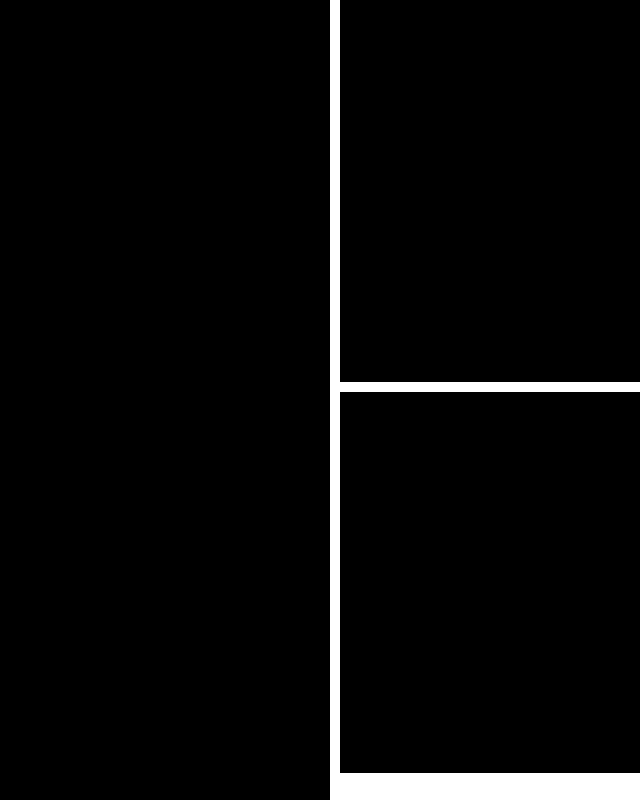
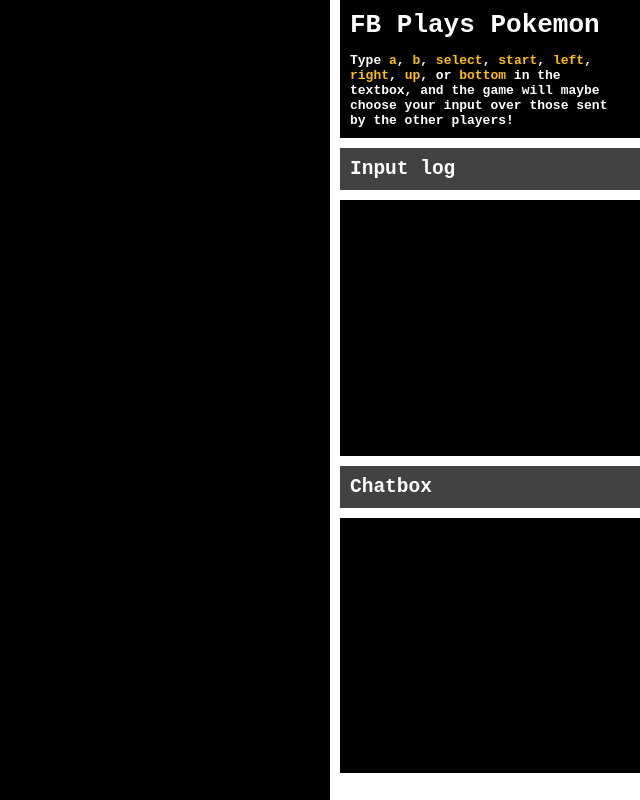
Before and after one commit to arcanis/tppserver, a website built with webpack: page assets/index.html in a window 1280 px wide. Shown: the whole page, without its empty margins (640-1280 px from the left). Built offline with nearby package versions, Linux system fonts and the light colour scheme; no server answers; what virtjs would draw is missing.

Commit message:
Second commit

```diff
--- a/assets/client.js
+++ b/assets/client.js
@@ -1,8 +1,8 @@
 import Virtjs from 'virtjs';
 
 let canvas = document.querySelector(`#screen`);
-let logbox = document.querySelector(`#logbox`);
-let chatbox = document.querySelector(`#chatbox`);
+let logbox = document.querySelector(`#logbox .content`);
+let chatbox = document.querySelector(`#chatbox .content`);
 let userbox = document.querySelector(`#userbox`);
 
 let loglines = logbox.getElementsByClassName(`.line`);
@@ -33,6 +33,7 @@
     line.appendChild(document.createTextNode(`${data.input.name} (${Math.round(data.input.percent * 100)}%)`));
 
     logbox.appendChild(line);
+    logbox.scrollTop = logbox.scrollHeight;
 
 });
 
@@ -56,6 +57,7 @@
     line.appendChild(document.createTextNode(data.chat));
 
     chatbox.appendChild(line);
+    chatbox.scrollTop = chatbox.scrollHeight;
 
 });
 
--- a/assets/index.html
+++ b/assets/index.html
@@ -15,8 +15,9 @@
             </div>
 
             <div id="ui">
-                <div id="logbox"></div>
-                <div id="chatbox"></div>
+                <div id="instructions"><h1>FB Plays Pokemon</h1>Type <em>a</em>, <em>b</em>, <em>select</em>, <em>start</em>, <em>left</em>, <em>right</em>, <em>up</em>, or <em>bottom</em> in the textbox, and the game will maybe choose your input over those sent by the other players!</div>
+                <div id="logbox"><h2>Input log</h2><div class="content"></div></div>
+                <div id="chatbox"><h2>Chatbox</h2><div class="content"></div></div>
                 <input id="userbox" type="text" autofocus="autofocus" />
             </div>
 
--- a/assets/style.css
+++ b/assets/style.css
@@ -7,6 +7,26 @@
     padding: 0;
 
     background: #000000;
+}
+
+h1, h2 {
+    margin: 0;
+}
+
+h1 {
+    margin-bottom: .5em;
+}
+
+h2 {
+    border-bottom: 10px solid white;
+
+    background: #424242;
+}
+
+em {
+    font-style: normal;
+
+    color: #FFC000;
 }
 
 #main {
@@ -41,15 +61,40 @@
     border-left: 10px solid white;
 }
 
-#logbox, #chatbox {
-    overflow-y: scroll;
-
-    padding: 10px;
-
+#ui > div {
     font-family: monospace;
     font-weight: bold;
 
     color: #ffffff;
+}
+
+#ui > * {
+    border-top: 10px solid white;
+}
+
+#ui > *:first-child {
+    border-top: 0;
+}
+
+#logbox, #chatbox {
+    display: flex;
+    flex-direction: column;
+}
+
+#logbox h2, #chatbox h2 {
+    flex: none;
+}
+
+#instructions, #logbox h2, #chatbox h2, #logbox .content, #chatbox .content {
+    padding: 10px;
+}
+
+#logbox .content, #chatbox .content {
+    flex: auto;
+    width: 100%;
+    height: 100%;
+
+    overflow-y: scroll;
 }
 
 #logbox {
@@ -62,8 +107,6 @@
     flex: 1;
     width: 100%;
     height: 100%;
-
-    border-top: 10px solid white;
 }
 
 #userbox {
```
Also changed, not shown: game.js (+31 -7 lines), 1 other file.
